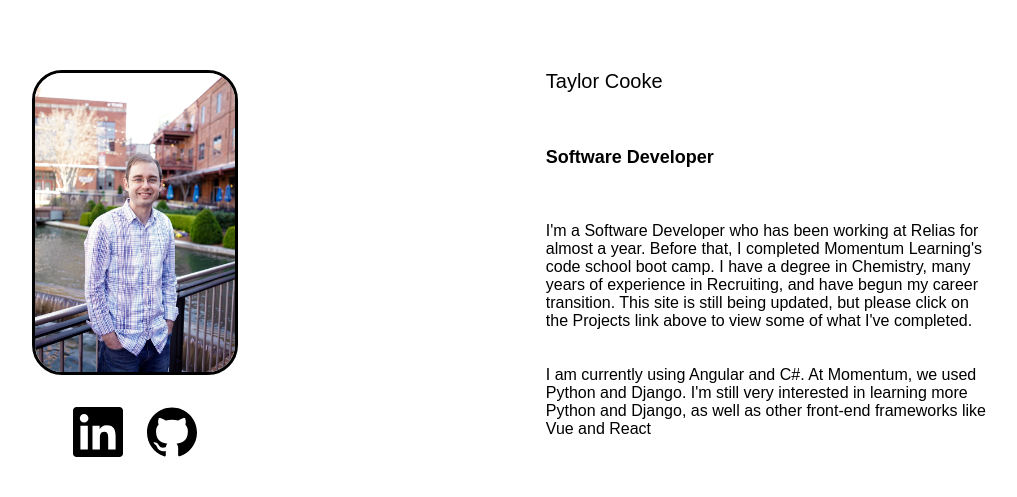
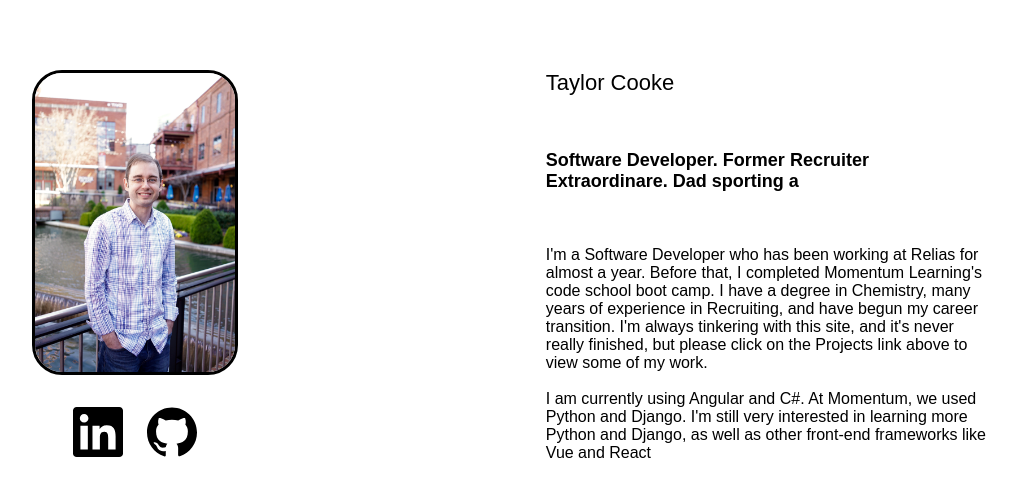
Before and after one commit to tlcpack/portfolio, a PHP site: page / in a window 1280 px wide. Shown: the part 114-611 px from the top of the page, without its empty margins (189-1206 px from the left). Run offline with PHP 8.4, Linux system fonts and the light colour scheme.

Commit message:
title types out. pretty cool

```diff
--- a/index.html
+++ b/index.html
@@ -1,39 +1,81 @@
 <!DOCTYPE html>
 <html lang="en">
-<link rel="stylesheet" href="styles.css">
+  <link rel="stylesheet" href="styles.css" />
 
   <head>
-    <meta charset="UTF-8">
-    <meta name="viewport" content="width=device-width, initial-scale=1.0">
-    <meta http-equiv="X-UA-Compatible" content="ie=edge">
+    <meta charset="UTF-8" />
+    <meta name="viewport" content="width=device-width, initial-scale=1.0" />
+    <meta http-equiv="X-UA-Compatible" content="ie=edge" />
     <title>Taylor's portfolio page</title>
   </head>
 
   <body>
     <header>
       <div class="header">
-            <div class=" current">Home</div>
-            <a href="projects.html" class="subhead"><div >Projects</div></a>
+        <div class="current">Home</div>
+        <a href="projects.html" class="subhead"><div>Projects</div></a>
         <a href="resume.html" class="subhead"><div>Resume</div></a>
       </div>
     </header>
 
     <div class="bio">
-        <div class="biopic"><img src="pics/Taylor Cooke Headshot (Cohort 4).jpg" style="width: 200px; height: auto; border: solid; border-radius: 30px;"><br><br>
-            <a href="https://www.linkedin.com/in/taylor-cooke-9121591/"><img src="pics/linkedin.svg" style="margin: 10px;width:50px; height: auto;"></a>
-            <a href="https://github.com/tlcpack"><img src="pics/github.svg" style="margin:10px;width:50px; height: auto;"></a>
+      <div class="biopic">
+        <img
+          src="pics/Taylor Cooke Headshot (Cohort 4).jpg"
+          style="
+            width: 200px;
+            height: auto;
+            border: solid;
+            border-radius: 30px;
+          "
+        /><br /><br />
+        <a href="https://www.linkedin.com/in/taylor-cooke-9121591/"
+          ><img
+            src="pics/linkedin.svg"
+            style="margin: 10px; width: 50px; height: auto;"
+        /></a>
+        <a href="https://github.com/tlcpack"
+          ><img
+            src="pics/github.svg"
+            style="margin: 10px; width: 50px; height: auto;"
+        /></a>
       </div>
       <div class="biopara">
-            <div class="bioname">Taylor Cooke</div><br><br><br>
-            <div class="biotitle">Software Developer</div><br><br><br>
-            <div>I'm a Software Developer who has been working at Relias for almost a year. Before that, I completed Momentum Learning's code school boot camp. I have a degree in Chemistry, many years of experience in Recruiting, and have begun my career transition. This site is still being updated, but please click on the Projects link above to view some of what I've completed.</div><br><br>
-            <div>I am currently using Angular and C#. At Momentum, we used Python and Django. I'm still very interested in learning more Python and Django, as well as other front-end frameworks like Vue and React</div>
+        <div class="bioname">Taylor Cooke</div>
+        <br /><br /><br />
+        <div class="biotitle" id="text">Software Developer</div>
+        <br /><br /><br />
+        <div>
+          I'm a Software Developer who has been working at Relias for almost a
+          year. Before that, I completed Momentum Learning's code school boot
+          camp. I have a degree in Chemistry, many years of experience in
+          Recruiting, and have begun my career transition. I'm always tinkering
+          with this site, and it's never really finished, but please click on
+          the Projects link above to view some of my work. <br /><br />
+          I am currently using Angular and C#. At Momentum, we used Python and
+          Django. I'm still very interested in learning more Python and Django,
+          as well as other front-end frameworks like Vue and React
+        </div>
       </div>
     </div>
 
+    <script>
+      const text = document.getElementById("text");
+      const prog =
+        "Software Developer. Former Recruiter Extraordinare. Dad sporting a quarantine-haircut.";
+      let idx = 1;
 
-    <script>
+      setInterval(writeText, 100);
 
+      function writeText() {
+        text.innerText = prog.slice(0, idx);
+
+        idx++;
+
+        if (idx > prog.length) {
+          return;
+        }
+      }
     </script>
   </body>
 </html>
--- a/styles.css
+++ b/styles.css
@@ -51,7 +51,7 @@
 }
 
 .bioname {
-    font-size: 20px;
+    font-size: 22px;
 }
 
 .biotitle {
```
Lines whose indentation alone changed are shown as unchanged.
